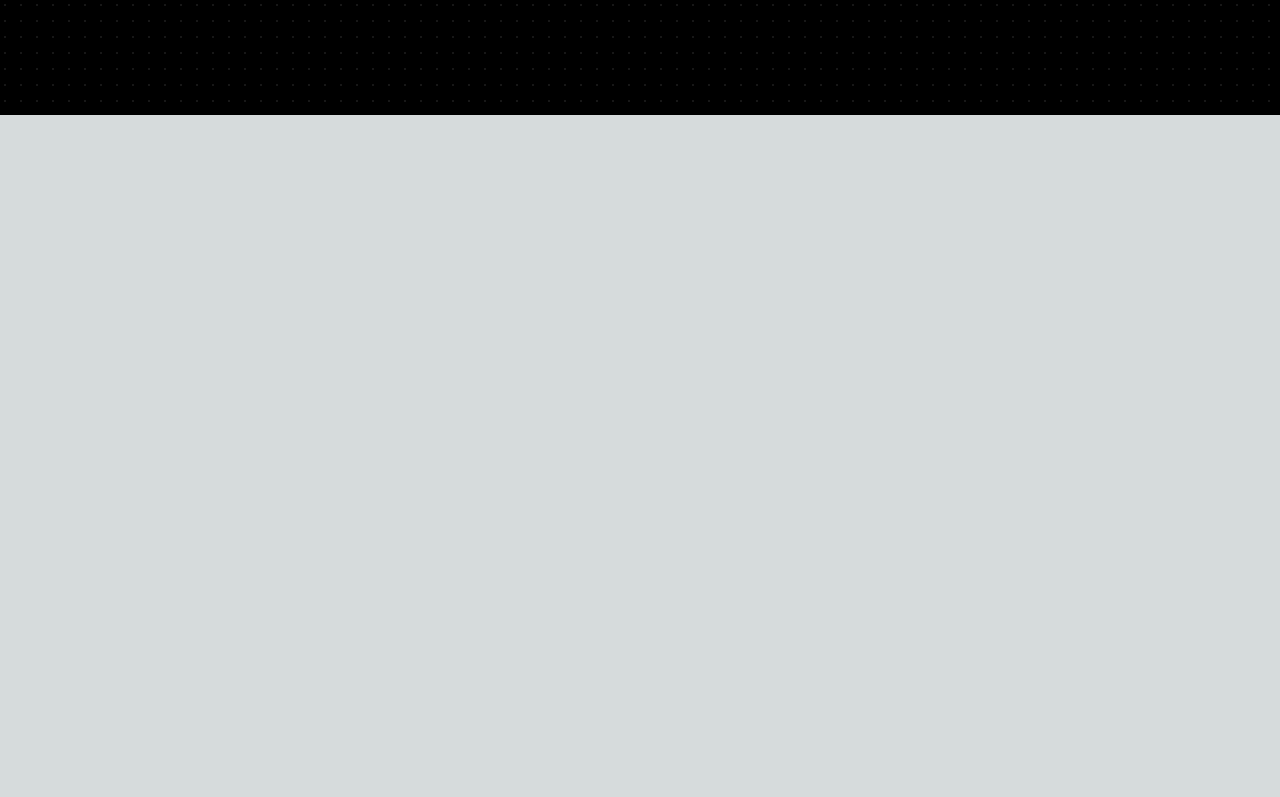
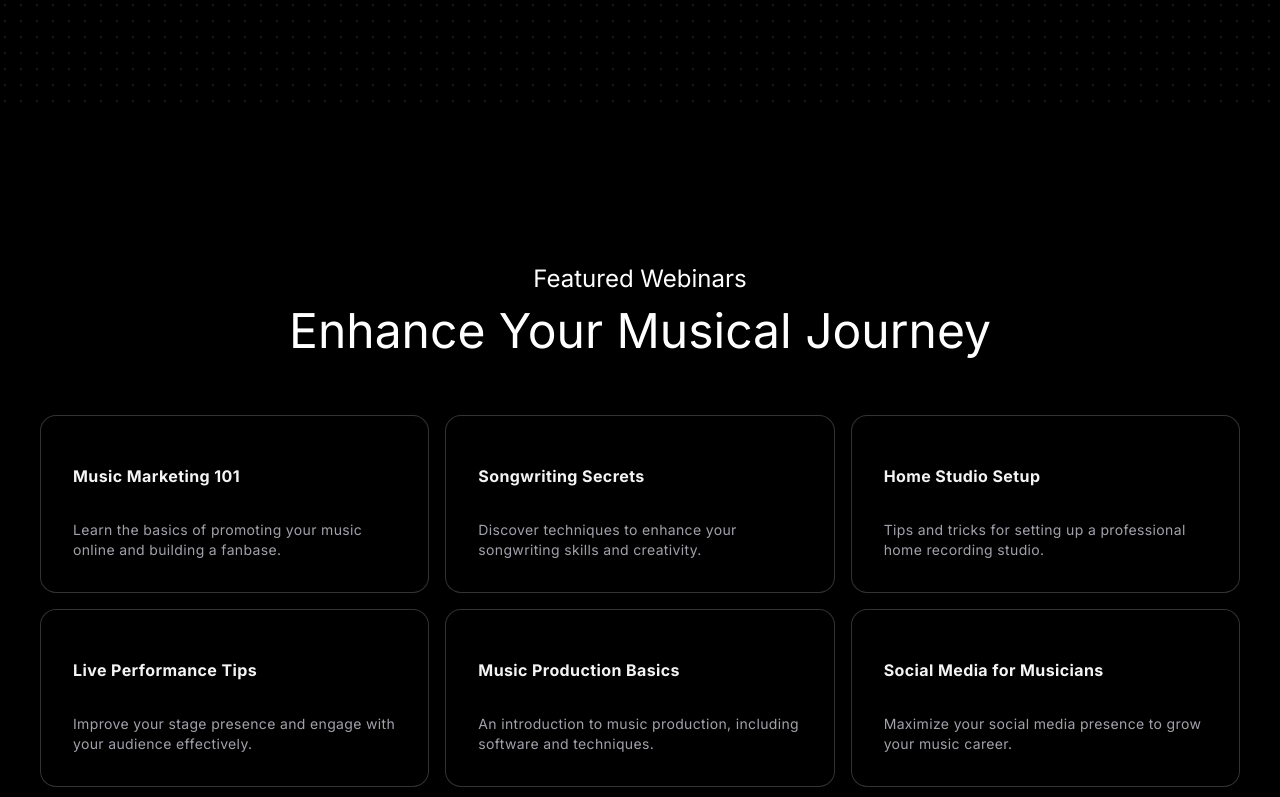
Before and after one commit to Atrika10/MusicWebsite, a Next.js app: page / in a window 1280 px wide. Shown: the part 2000-2797 px from the top of the page. Before the commit the page ends 2115 px from the top, so only its background shows below. Built offline with nearby package versions, Linux system fonts and the light colour scheme.

Commit message:
Add Featured Webinar Section

```diff
--- a/src/app/page.tsx
+++ b/src/app/page.tsx
@@ -1,4 +1,5 @@
 import FeaturedCardSection from "@/components/FeaturedCardSection";
+import FeaturedWebinarSection from "@/components/FeaturedWebinarSection";
 import HeroSection from "@/components/HeroSection";
 import TestimonialsSection from "@/components/TestimonialsSection";
 
@@ -9,6 +10,7 @@ export default function Home() {
       <HeroSection/>
       <FeaturedCardSection/>
       <TestimonialsSection/>
+      <FeaturedWebinarSection/>
     </main>
     </>
   );
--- /dev/null
+++ b/src/components/FeaturedWebinarSection.tsx
@@ -0,0 +1,54 @@
+'use client'
+import React from 'react';
+import { HoverEffect } from "./ui/card-hover-effect";
+
+const webinardata = [
+    {
+      "title": "Music Marketing 101",
+      "description": "Learn the basics of promoting your music online and building a fanbase.",
+      "link": "https://example.com/webinar1"
+    },
+    {
+      "title": "Songwriting Secrets",
+      "description": "Discover techniques to enhance your songwriting skills and creativity.",
+      "link": "https://example.com/webinar2"
+    },
+    {
+      "title": "Home Studio Setup",
+      "description": "Tips and tricks for setting up a professional home recording studio.",
+      "link": "https://example.com/webinar3"
+    },
+    {
+      "title": "Live Performance Tips",
+      "description": "Improve your stage presence and engage with your audience effectively.",
+      "link": "https://example.com/webinar4"
+    },
+    {
+      "title": "Music Production Basics",
+      "description": "An introduction to music production, including software and techniques.",
+      "link": "https://example.com/webinar5"
+    },
+    {
+      "title": "Social Media for Musicians",
+      "description": "Maximize your social media presence to grow your music career.",
+      "link": "https://example.com/webinar6"
+    }
+  ]
+
+
+export default function FeaturedWebinarSection() {
+  return (
+    <div className='mt-5 pt-32 pb-20 px-8 flex flex-col justify-center items-center  text-white '>
+        {/* for heading */}
+      <div>
+        <p className='text-center text-2xl'>Featured Webinars </p>
+        <h2 className='text-[3rem]'>Enhance Your Musical Journey</h2>
+      </div>
+
+      {/* content box */}
+      <div>
+        <HoverEffect items={webinardata}/>
+      </div>
+    </div>
+  )
+}
--- /dev/null
+++ b/src/components/ui/card-hover-effect.tsx
@@ -0,0 +1,111 @@
+import { cn } from "@/lib/utils";
+import { AnimatePresence, motion } from "framer-motion";
+import Link from "next/link";
+import { useState } from "react";
+
+export const HoverEffect = ({
+  items,
+  className,
+}: {
+  items: {
+    title: string;
+    description: string;
+    link: string;
+  }[];
+  className?: string;
+}) => {
+  let [hoveredIndex, setHoveredIndex] = useState<number | null>(null);
+
+  return (
+    <div
+      className={cn(
+        "grid grid-cols-1 md:grid-cols-2  lg:grid-cols-3  py-10",
+        className
+      )}
+    >
+      {items.map((item, idx) => (
+        <Link
+          href={item?.link}
+          key={item?.link}
+          className="relative group  block p-2 h-full w-full"
+          onMouseEnter={() => setHoveredIndex(idx)}
+          onMouseLeave={() => setHoveredIndex(null)}
+        >
+          <AnimatePresence>
+            {hoveredIndex === idx && (
+              <motion.span
+                className="absolute inset-0 h-full w-full bg-neutral-200 dark:bg-slate-800/[0.8] block  rounded-3xl"
+                layoutId="hoverBackground"
+                initial={{ opacity: 0 }}
+                animate={{
+                  opacity: 1,
+                  transition: { duration: 0.15 },
+                }}
+                exit={{
+                  opacity: 0,
+                  transition: { duration: 0.15, delay: 0.2 },
+                }}
+              />
+            )}
+          </AnimatePresence>
+          <Card>
+            <CardTitle>{item.title}</CardTitle>
+            <CardDescription>{item.description}</CardDescription>
+          </Card>
+        </Link>
+      ))}
+    </div>
+  );
+};
+
+export const Card = ({
+  className,
+  children,
+}: {
+  className?: string;
+  children: React.ReactNode;
+}) => {
+  return (
+    <div
+      className={cn(
+        "rounded-2xl h-full w-full p-4 overflow-hidden bg-black border border-transparent dark:border-white/[0.2] group-hover:border-slate-700 relative z-20",
+        className
+      )}
+    >
+      <div className="relative z-50">
+        <div className="p-4">{children}</div>
+      </div>
+    </div>
+  );
+};
+export const CardTitle = ({
+  className,
+  children,
+}: {
+  className?: string;
+  children: React.ReactNode;
+}) => {
+  return (
+    <h4 className={cn("text-zinc-100 font-bold tracking-wide mt-4", className)}>
+      {children}
+    </h4>
+  );
+};
+export const CardDescription = ({
+  className,
+  children,
+}: {
+  className?: string;
+  children: React.ReactNode;
+}) => {
+  return (
+    <p
+      className={cn(
+        "mt-8 text-zinc-400 tracking-wide leading-relaxed text-sm",
+        className
+      )}
+    >
+      {children}
+    </p>
+  );
+};
```
